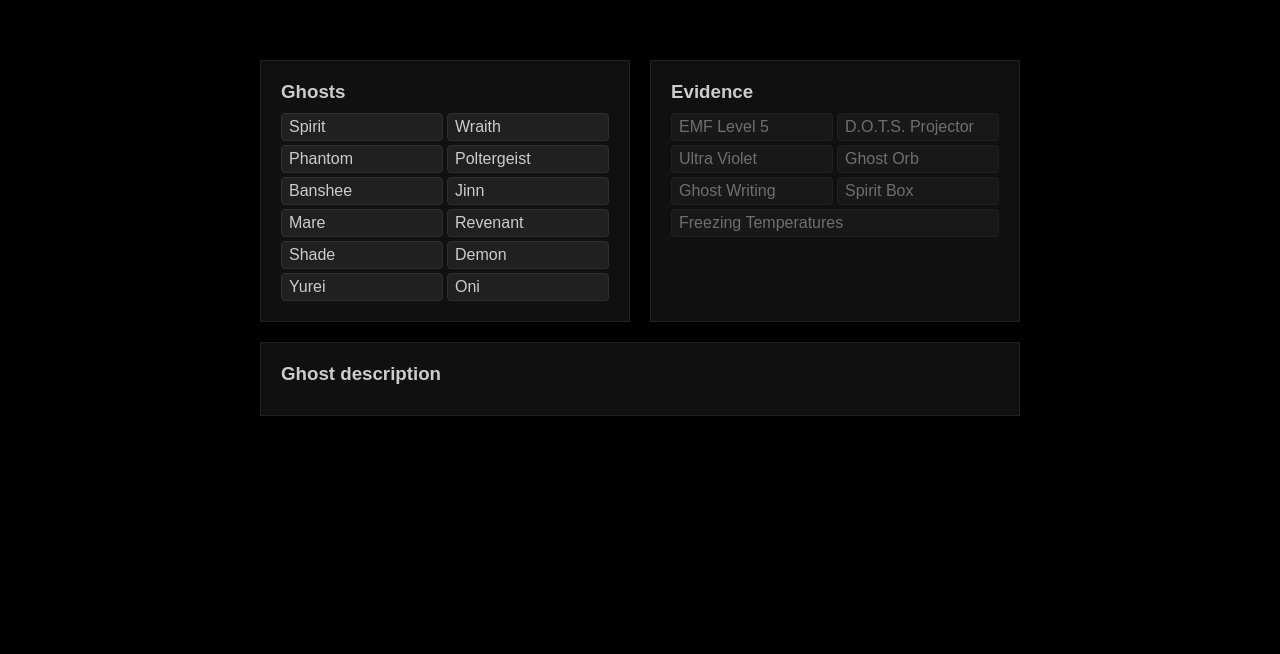
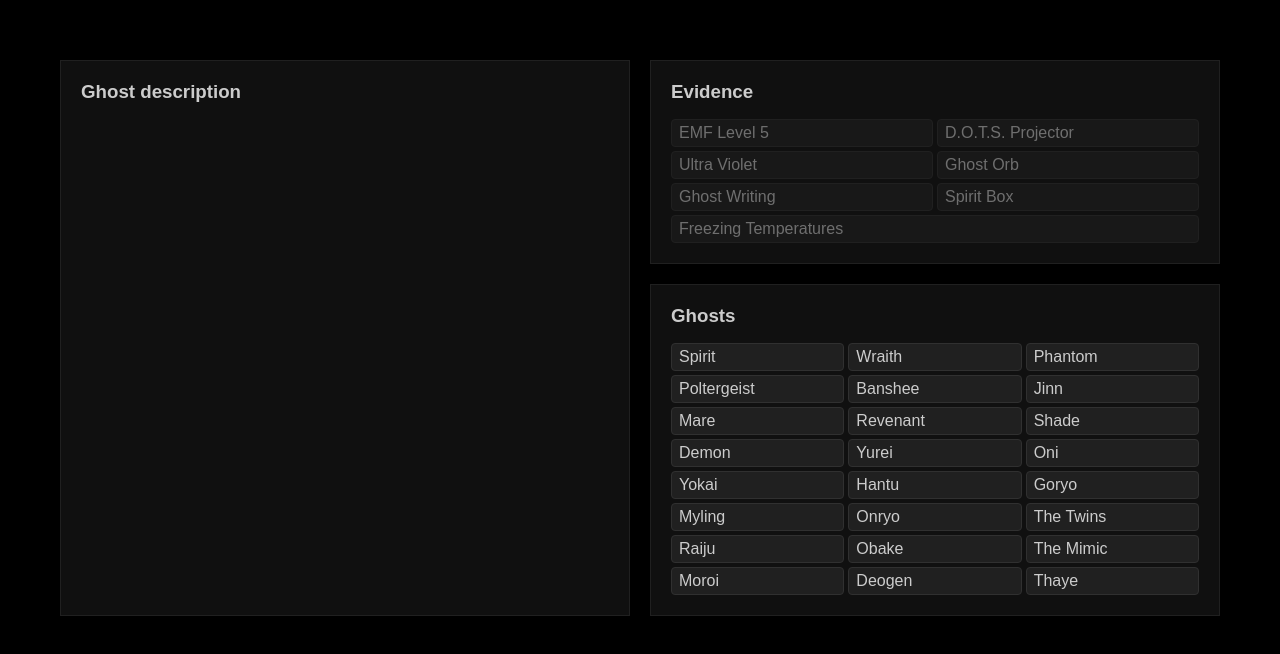
Before and after one commit to robbsnor/phasmophobia, an Angular app: page / in a window 1280 px wide. Shown: the part 160-814 px from the top of the page. Built offline with nearby package versions, Linux system fonts and the light colour scheme.

Commit message:
feat: added more ghosts

```diff
--- a/src/app/app.component.scss
+++ b/src/app/app.component.scss
@@ -1,13 +1,13 @@
 .app {
-  width: 800px;
+  width: 1200px;
   margin: 200px auto;
   padding: 20px;
   border-radius: 4px;
   display: grid;
   grid-template-columns: 1fr 1fr;
   grid-template-areas:
-    "ghosts evidences"
-    "ghostDescription  ghostDescription";
+    "ghostDescription evidences"
+    "ghostDescription ghosts";
   gap: 20px;
 
   &__ghosts {
@@ -27,7 +27,7 @@
 .ghosts {
   display: grid;
   gap: 4px;
-  grid-template-columns: 1fr 1fr;
+  grid-template-columns: 1fr 1fr 1fr;
 }
 
 .evidences {
--- a/src/app/app.component.ts
+++ b/src/app/app.component.ts
@@ -99,6 +99,66 @@ export class AppComponent {
       evidences: ['EMF Level 5', 'Spirit Box', 'Ghost Writing'],
       status: 'shown',
     },
+    {
+      name: 'Yokai',
+      evidences: ['Spirit Box', 'Ghost Orb', 'D.O.T.S. Projector'],
+      status: 'shown',
+    },
+    {
+      name: 'Hantu',
+      evidences: ['Ultra Violet', 'Ghost Orb', 'Freezing Temperatures'],
+      status: 'shown',
+    },
+    {
+      name: 'Goryo',
+      evidences: ['EMF Level 5', 'Ultra Violet', 'D.O.T.S. Projector'],
+      status: 'shown',
+    },
+    {
+      name: 'Myling',
+      evidences: ['EMF Level 5', 'Ultra Violet', 'Ghost Writing'],
+      status: 'shown',
+    },
+    {
+      name: 'Onryo',
+      evidences: ['Spirit Box', 'Ghost Orb', 'Freezing Temperatures'],
+      status: 'shown',
+    },
+    {
+      name: 'The Twins',
+      evidences: ['EMF Level 5', 'Spirit Box', 'Freezing Temperatures'],
+      status: 'shown',
+    },
+    {
+      name: 'Raiju',
+      evidences: ['EMF Level 5', 'Ghost Orb', 'D.O.T.S. Projector'],
+      status: 'shown',
+    },
+    {
+      name: 'Obake',
+      evidences: ['EMF Level 5', 'Ultra Violet', 'Ghost Orb'],
+      status: 'shown',
+    },
+    {
+      name: 'The Mimic',
+      evidences: ['Spirit Box', 'Ultra Violet', 'Freezing Temperatures'],
+      status: 'shown',
+    },
+    {
+      name: 'Moroi',
+      evidences: ['Spirit Box', 'Ghost Writing', 'Freezing Temperatures'],
+      status: 'shown',
+    },
+    {
+      name: 'Deogen',
+      evidences: ['Spirit Box', 'Ghost Writing', 'D.O.T.S. Projector'],
+      status: 'shown',
+    },
+    {
+      name: 'Thaye',
+      evidences: ['Ghost Orb', 'Ghost Writing', 'D.O.T.S. Projector'],
+      status: 'shown',
+    },
   ];
 
   public evidences = this.defaultEvidences;
--- a/src/app/components/card/card.component.scss
+++ b/src/app/components/card/card.component.scss
@@ -5,7 +5,7 @@
   height: 100%;
 
   &__title {
-    margin-bottom: 10px;
+    margin-bottom: 1rem;
   }
 
   &__body {}
```
